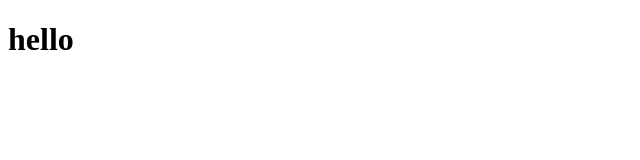
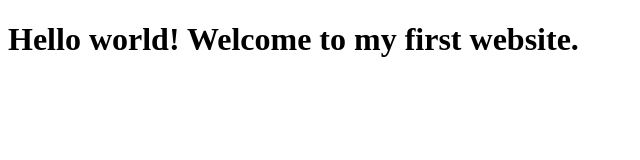
Before and after one commit to Noroff-FEU-Assignments/cross-course-project-nellysme, a plain HTML site: page index.html in a window 1280 px wide. Shown: the whole page, without its empty margins (0-640 px from the left). Drawn offline with Linux system fonts and the light colour scheme.

Commit message:
Update index.html

```diff
--- a/index.html
+++ b/index.html
@@ -7,6 +7,7 @@
     <title>Document</title>
 </head>
 <body>
-    <h1>hello</h1>
+    <h1>Hello world!
+        Welcome to my first website.</h1>
 </body>
 </html>
```
